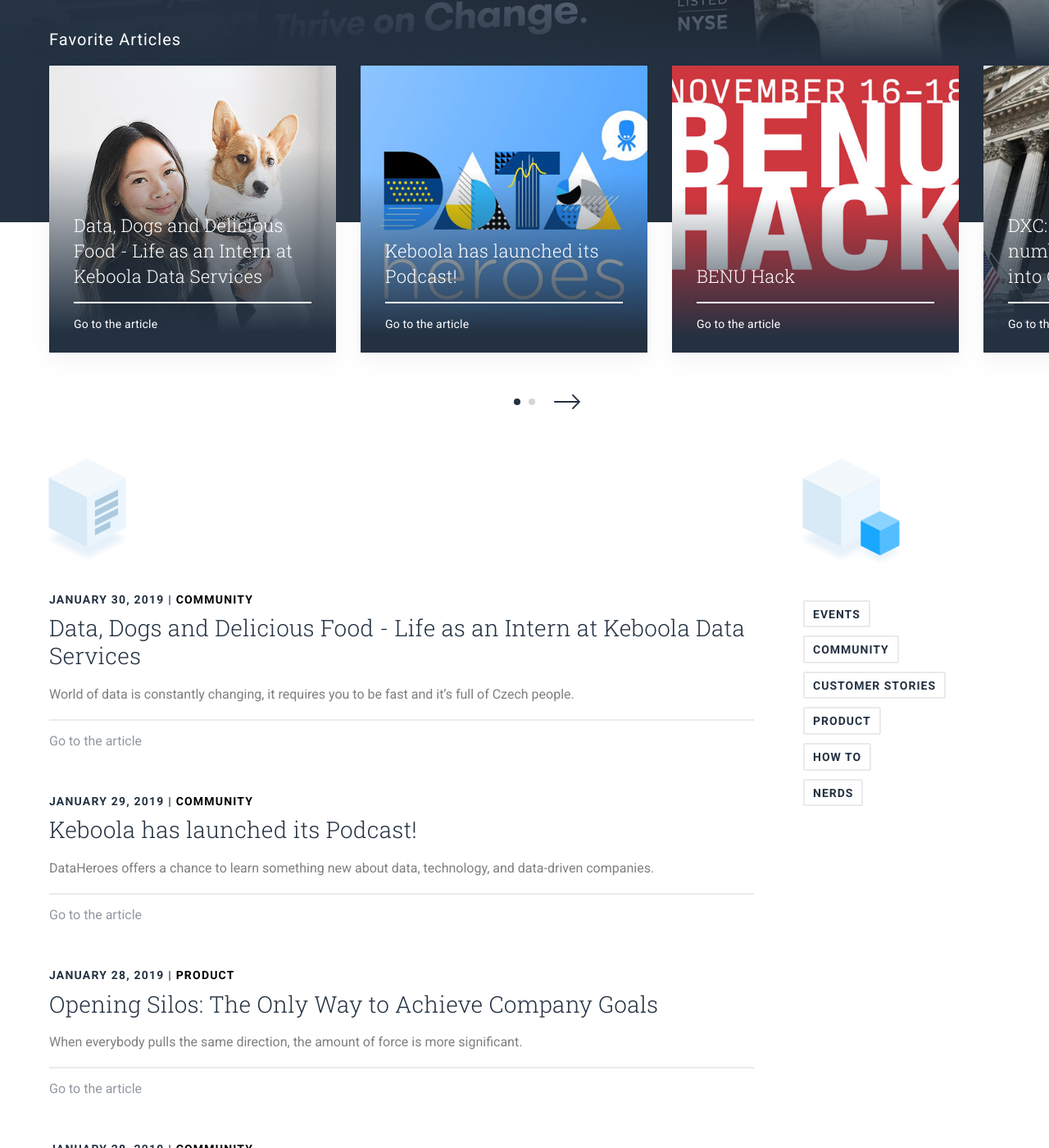
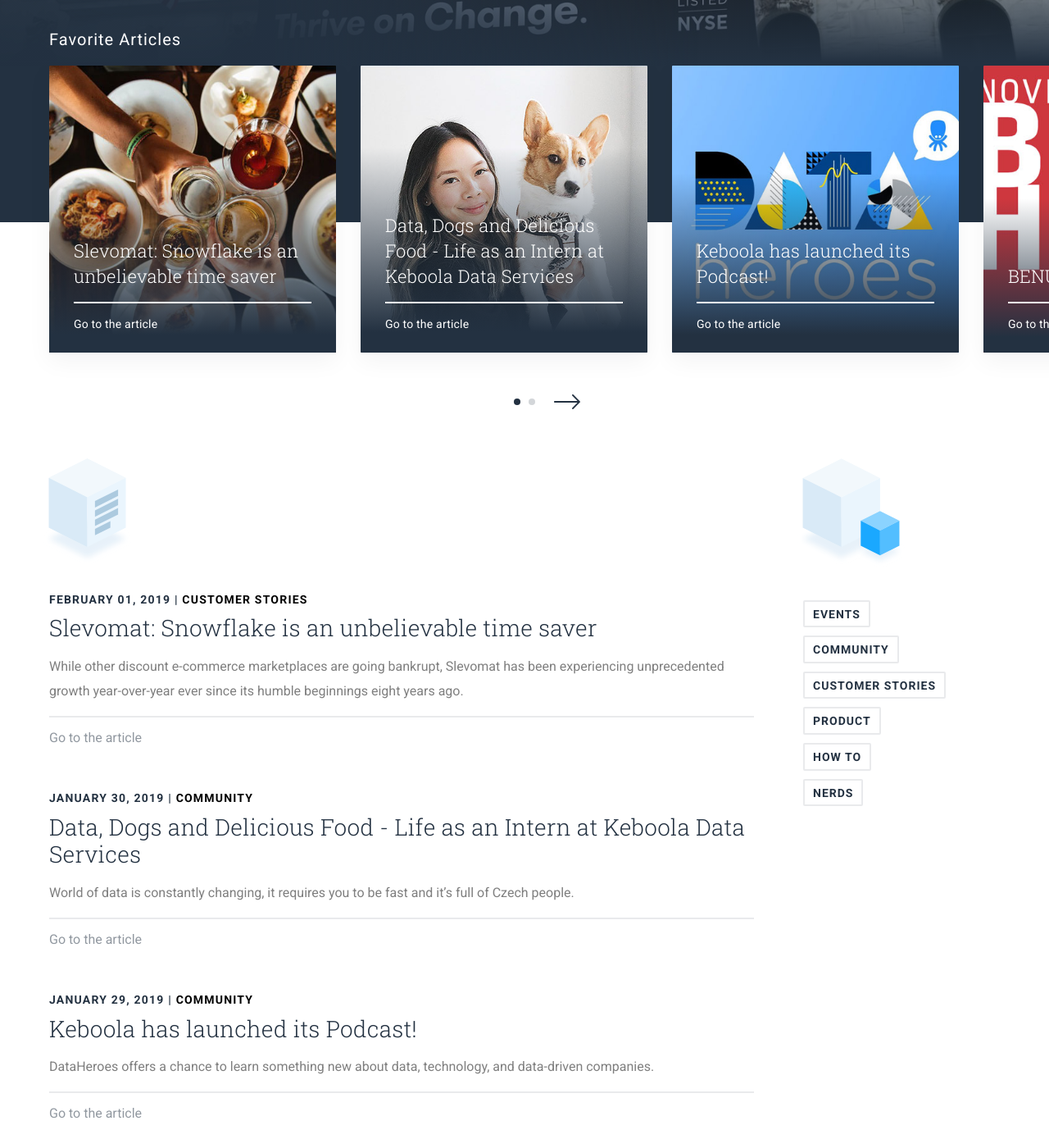
Before and after one commit to keboola/blog, a Jekyll site: the page built from index.md, in a window 1280 px wide and 1400 px high, scrolled down 696 px. Shown: the whole window at 82% size. Built offline with Jekyll 4.4.1, drawn with Linux system fonts in a browser that asks for light colours; nearby versions of some CDN libraries; the list of posts is cut into pages by our own code; some of the changed text lies outside the part shown.

Commit message:
Update from Forestry.io Martin Karasek updated _posts/2019-02-01-slevomat-snowflake-is-an-unbelievable-time-saver.md Martin Karasek deleted _drafts/slevomat-snowflake-is-an-unbelievable-time-saver.md

```diff
--- a/_drafts/slevomat-snowflake-is-an-unbelievable-time-saver.md
+++ b/_posts/2019-02-01-slevomat-snowflake-is-an-unbelievable-time-saver.md
@@ -2,19 +2,20 @@
 layout: post
 categories: customer-stories
 title: 'Slevomat: Snowflake is an unbelievable time saver'
-perex: ''
+perex: While other discount e-commerce marketplaces are going bankrupt, Slevomat has
+  been experiencing unprecedented growth year-over-year ever since its humble beginnings
+  eight years ago.
 date: 2019-02-01 00:00:00 +0000
 user: jiri-vicherek
 coverphoto: ''
-coverphoto_slider: ''
+coverphoto_slider: "/uploads/slevomatSlider.jpg"
+permalink: slevomat-snowflake-is-time-saver
 
 ---
-Zdeněk Linc (Slevomat): Snowflake – the Unbelievable Time Saver
+Recently, they've made a name for themselves offering experiences, like events and travel, at heavily discounted rates.
 
-_While other discount e-commerce marketplaces are going bankrupt, Slevomat has been experiencing unprecedented growth year-over-year ever since its humble beginnings eight years ago. Recently, they've made a name for themselves offering experiences, like events and travel, at heavily discounted rates._
+![](/uploads/Slevomat_1.jpeg)
 
-_
-![](/uploads/Slevomat_1.jpeg)
 To delve into why they've been such a success, we have to look at one of the cornerstones of their company – their approach to data.
 
 From our experience, only a handful of European companies have been able to automate their business processes on the level that Slevomat has, so it's advantageous to anyone trying to follow in their footsteps to look at their methods.
@@ -28,7 +29,6 @@
 We ensure that Keboola is being fed the entry data that it's supposed to receive and that it's transforming the data correctly. Also, we manage ad-hoc analyses for customers, a/b testing, and even sales. With all these responsibilities, we stay pretty busy.
 
 We're currently using Keboola as a BI tool – we pour data from SQL database, Zendesk, and Google Analytics into Keboola, and once the system processes it, the results go into GoodData or BizMachine.
-
 
 **Have you been able to start discovering new journeys that Keboola can help you undertake?**
 
@@ -44,7 +44,6 @@
 
 Before introducing Keboola, we used to try to handle our databases on our own, but some of the more difficult operations would take hours to complete, and every dead end we encountered would waste vast amounts of precious time. Now, thanks to the symbiotic relationship between Keboola and SnowFlake, everything works together so much more quickly. It gives us the freedom to do what we want much more rapidly, saving us tons of time and accelerating the progress of data processing in our company.
 
-
 **You mentioned that data processing used to take a lot more time. What did your processes look like before you started using Keboola?**
 
 Honestly, we try not to think about those times. Thinking back on it, it feels like we were working in a different century.
@@ -57,7 +56,9 @@
 
 Before Keboola, the marketing department would have to submit a request to the IT department, and it would take time since the IT department typically had other important things to take care of. Now, we can export the results ourselves in a handy CSV document, which our marketing department can then directly import into Facebook to use in ads, saving people in both departments time and effort.
 
-**![](/uploads/Slevomat_2.jpeg)How has Slevomat's approach to marketing shifted in the last two years?**
+![](/uploads/Slevomat_2.jpeg)
+
+**How has Slevomat's approach to marketing shifted in the last two years?**
 
 Once we were able to automate most of our daily routine, we were able to start approaching company data, including marketing data, from new perspectives. One of the examples is that instead of using the traditional A/B testing based on cookies, we’re now able to do them on users instead. Since we’re able to work with more relevant data, we’re seeing a lot more interesting results.
 
```
Also changed, not shown: .forestry/front_matter/templates/post.yml.
